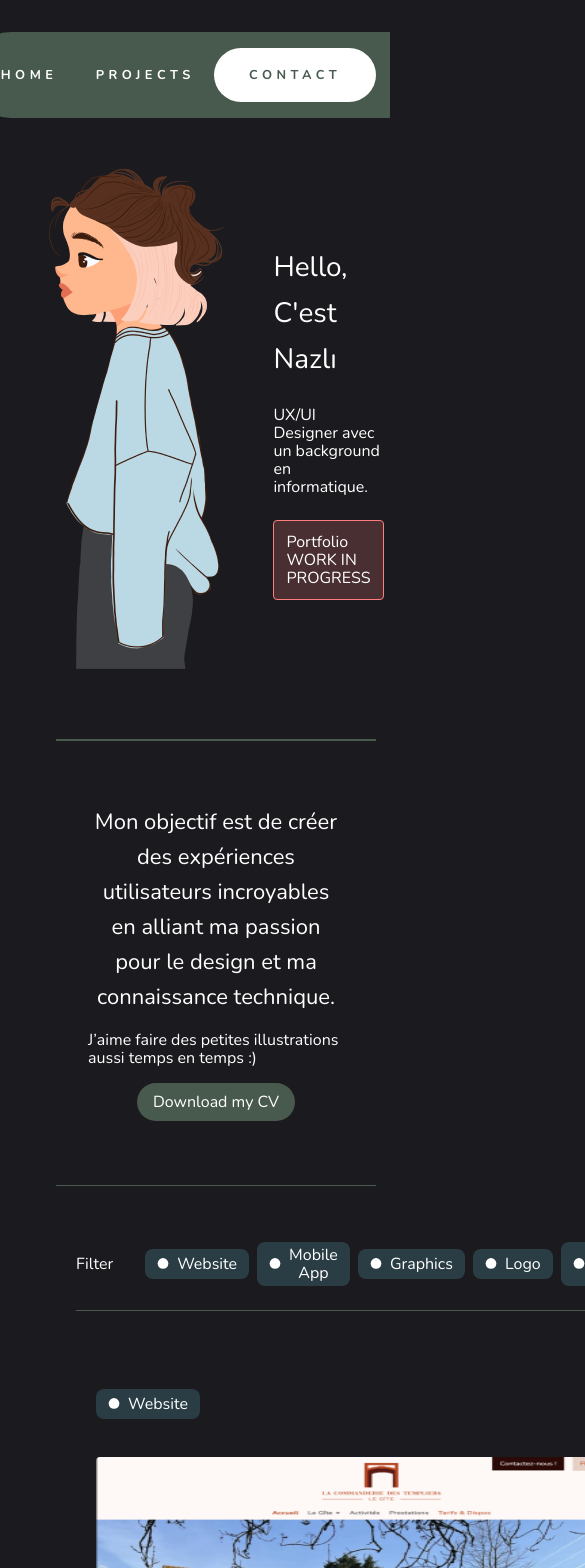
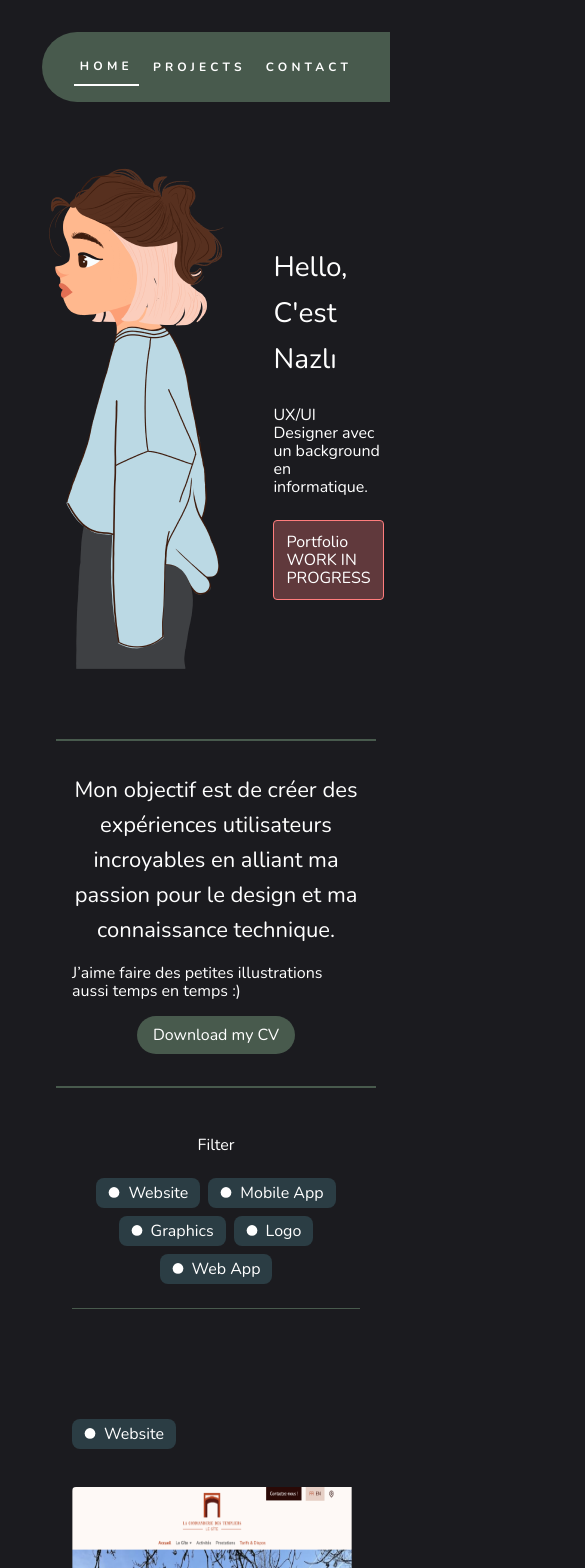
Before and after one commit to Greyfourt/greyfourt.github.io, a Next.js app: page / in a window 390 px wide. Shown: the top 1568 px of the page, 585 px wide, since content can reach past the window. Built offline with nearby package versions, Linux system fonts and the light colour scheme.

Commit message:
mobile fixes

```diff
--- a/src/app/page.tsx
+++ b/src/app/page.tsx
@@ -29,14 +29,15 @@ export default function Home() {
           </button>
         </div>
 
-        <div className="tiles" id="Projects" >
-          <Projects />
+        <div className='projects CTAContainer'>
+
+            <Projects />
+
           <button className="button Secondary">
             <a href="/projects">Voir plus</a>
             <Icon type="arrowRight" />
           </button>
         </div>
-
 
         <div className="CTAContainer" id="Contact">
           <h3>Nouveau idée, nouvelle projet ?</h3>
--- a/src/app/projects/page.tsx
+++ b/src/app/projects/page.tsx
@@ -13,11 +13,9 @@ const ProjectsPage = () => {
             <div className="headerContainer">
                 <h1>Projects</h1>
             </div>
-            <div className="projectsWrapper" >
+            <Projects
+                isProject />
 
-                <Projects
-                isProject/>
-            </div>
         </>
     )
 }
--- a/src/components/Navigation.tsx
+++ b/src/components/Navigation.tsx
@@ -36,9 +36,9 @@ export const Menu = () => {
     return (
         <header >
             <nav>
-                <a href="/" className={currentRoute === "/" ? "selected" : ""}>Home</a>
-                <a href="/projects" className={currentRoute === "/" ? "selected" : ""}>Projects</a>
-                <button className={`button Secondary ${currentRoute === "/" ? "selected" : ""}`}><a href=""> Contact</a></button>
+                <a href="/" className={'menuItem ' + (currentRoute === "/" ? "active" : "")}>Home</a>
+                <a href="/projects" className={'menuItem ' + (currentRoute === "/projects" ? "active" : "")}>Projects</a>
+                <a className="menuItem " href="mailto:nazliozcubukcuoglu@gmail.com"> Contact</a>
             </nav>
         </header >
     )
--- a/src/components/Projects.tsx
+++ b/src/components/Projects.tsx
@@ -73,24 +73,27 @@ const Projects = ({ isProject }: { isProject?: boolean }) => {
 
     const [currentTag, setCurrentTag] = useState("")
 
+    const [isSelected, setIsSelected] = useState("false")
+
 
     return (
-        <div>
-            <div className="filters">
+        <div className="projectsWrapper">
+            <div className="filtersContainer">
                 <p className="filterTitle">Filter</p>
-                <div className="filter">
+                <div className="filters">
                     {
                         [...Array.from(new Set(Projects.map((Project) => {
                             return Project.tag
                         })))].map((Tag, index) => {
+
                             return (
                                 <button
-                                className={Tag.replaceAll(' ', '') + ' tag'}
-                                onClick={() => setCurrentTag(Tag)}
-                                key={index}
+                                    className={Tag.replaceAll(' ', '') + ' tag'}
+                                    onClick={() => { setCurrentTag(Tag), setIsSelected('true') }}
+                                    key={index}
                                 >
                                     <div className='icon'>
-                                        <Icon type="round"/>
+                                        <Icon type="round" />
                                     </div>
 
                                     <p>{Tag}</p>
--- a/src/styles/base/_base.scss
+++ b/src/styles/base/_base.scss
@@ -28,7 +28,7 @@ body {
 
 // Navigation Bar
 nav {
-	@include flex(row, center, center);
+	@include flex(row, center, space-evenly);
 	position: fixed;
 	right: 0;
 	top: 2em;
@@ -36,19 +36,29 @@ nav {
 	background-color: $color-main;
 	border-radius: 64px 0 0 64px;
 	padding: 1em;
-	width: 500px;
+	min-width: 500px;
 
-	a {
+	& .menuItem {
 		position: relative;
 		height: 3em;
 		line-height: 3em;
-		padding: 0 1.5em;
+		padding: 0 1em;
 		border: 0;
 		font-size: 0.8em;
 		font-weight: 700;
 		letter-spacing: 0.35em;
 		text-transform: uppercase;
-		color: $color-white-100;
+		color: $color-white-100 !important;
+
+		&.active {
+			border-radius: 0;
+			border-bottom: solid 2px $color-white-100;
+
+			& a {
+				text-decoration: underline;
+				color: $color-white-100;
+			}
+		}
 	}
 
 }
@@ -74,10 +84,6 @@ svg {
 		& a {
 			color: $color-white-100;
 		}
-
-		&:hover {
-			opacity: 0.8;
-		}
 	}
 
 	&.Secondary {
@@ -86,19 +92,24 @@ svg {
 		& a {
 			color: $color-main;
 		}
+	}
+
+	&.Transparent {
+		background: transparent;
+
+		& a {
+			color: $color-white-100;
+		}
 
 		&:hover {
-			opacity: 0.8;
+			background: $color-white-20;
 		}
 	}
 
 	&:disabled {
 		opacity: 0.5;
 		pointer-events: none;
-
 	}
-
-
 
 }
 
@@ -115,12 +126,13 @@ input[type="reset"] {
 	outline: inherit;
 }
 
+.projects {
+	@include flex(column, center, center);
+	gap: 1rem;
+}
 
 .tiles {
-	display: -moz-flex;
-	display: -webkit-flex;
-	display: -ms-flex;
-	display: flex;
+	@include flex();
 	-moz-flex-wrap: wrap;
 	-webkit-flex-wrap: wrap;
 	-ms-flex-wrap: wrap;
@@ -198,6 +210,19 @@ input[type="reset"] {
 	}
 }
 
+.filtersContainer {
+	@include flex(row, center, center);
+	gap: 1rem;
+	padding: 1rem 0;
+	border-bottom: solid 1px $color-main;
+
+	& .filters {
+		@include flex(row, center, center);
+		gap: 0.5rem;
+		padding: 0.5rem 1rem;
+	}
+}
+
 .tag {
 	@include flex(row, center, center);
 	padding: 0.25rem 0.75rem;
@@ -219,47 +244,40 @@ input[type="reset"] {
 	}
 }
 
-.Website .tag:hover {
+.Website .tag:hover,
+.Website .tag:active {
 	background-color: $color-yellow-20;
 	color: $color-yellow-100;
 	cursor: pointer;
 }
 
-.MobileApp .tag:hover {
+.MobileApp .tag:hover,
+.MobileApp .tag:active {
 	background-color: $color-pink-20;
 	color: $color-pink-100;
 	cursor: pointer;
 }
 
-.Graphics .tag:hover {
+.Graphics .tag:hover,
+.Graphics .tag:active {
 	background-color: $color-orange-20;
 	color: $color-orange-100;
 	cursor: pointer;
 }
 
-.Logo .tag:hover {
+.Logo .tag:hover,
+.Logo .tag:active {
 	background-color: $color-blue-20;
 	color: $color-blue-100;
 	cursor: pointer;
 }
 
-.WebApp .tag:hover {
+
+.WebApp .tag:hover,
+.WebApp .tag:active {
 	background-color: $color-green-20;
 	color: $color-green-100;
 	cursor: pointer;
-}
-
-.filters {
-	@include flex(row, center, center);
-	gap: 1rem;
-	padding: 1rem 0;
-	border-bottom: solid 1px $color-main;
-
-	& .filter {
-		@include flex(row, center, center);
-		gap: 0.5rem;
-		padding: 0.5rem 1rem;
-	}
 }
 
 .headerContainer {
@@ -321,13 +339,6 @@ footer {
 		gap: 1rem;
 	}
 }
-
-
-
-#Projects {
-	padding-top: 32px;
-}
-
 
 @media only screen and (min-width: 1280px) {
 	body {
@@ -450,22 +461,48 @@ footer {
 
 	body {
 		min-width: 320px;
+
 	}
 
 	h1 {
 		font-size: 1.75em;
 	}
 
-	.tiles {
-		margin: 0;
+	.projectsWrapper {
+		@include flex(column, center, center);
+		width: 100%;
 
-		.projectItem {
+		& .filtersContainer {
+			@include flex(column, center, center);
+			width: 100%;
+
+			& .filters {
+				@include flex(row, center, center);
+				width: 100%;
+				flex-wrap: wrap;
+			}
+		}
+
+		& .tiles .projectItem {
 			width: 100%;
 			margin: 1.25em 0 0 0;
 		}
+
+	}
+
+	.CTAContainer {
+		padding: 2rem 1rem;
 	}
 
 	nav {
-		width: 100%;
+		@include flex(row, center, center);
+		min-width: 300px;
+		padding: 1em 1.5em;
+		gap: 0.5em;
+
+		& .menuItem {
+			font-size: 0.75em;
+			padding: 0 0.5em;
+		}
 	}
 }
--- a/src/styles/utils/_variables.scss
+++ b/src/styles/utils/_variables.scss
@@ -6,15 +6,15 @@ $color-white-20: rgba(255, 255, 255, 0.20);
 
 
 $color-yellow-100: rgba(218, 255, 125);
-$color-yellow-20: rgba(255, 255, 125, 0.20);
-$color-blue-100: rgba(137, 210, 220);
-$color-blue-20: rgba(137, 210, 220, 0.20);
-$color-pink-100: rgba(220, 137, 187, 1);
-$color-pink-20: rgba(220, 137, 187, 0.20);
-$color-green-100: rgba(137, 220, 187, 1);
-$color-green-20: rgba(137, 220, 187, 0.20);
+$color-yellow-20: rgba(255, 255, 125, 0.30);
+$color-blue-100: rgb(0, 225, 255);
+$color-blue-20: rgba(0, 225, 255, 0.30);
+$color-pink-100: rgb(213, 23, 137);
+$color-pink-20: rgba(213, 23, 137, 0.30);
+$color-green-100: rgb(137, 220, 141);
+$color-green-20: rgba(137, 220, 141, 0.30);
 $color-orange-100: rgba(255, 125, 125, 1);
-$color-orange-20: rgba(255, 125, 125, 0.20);
+$color-orange-20: rgba(255, 125, 125, 0.30);
 
 $color-text: $color-white-100;
 $color-button: $color-main;
```
